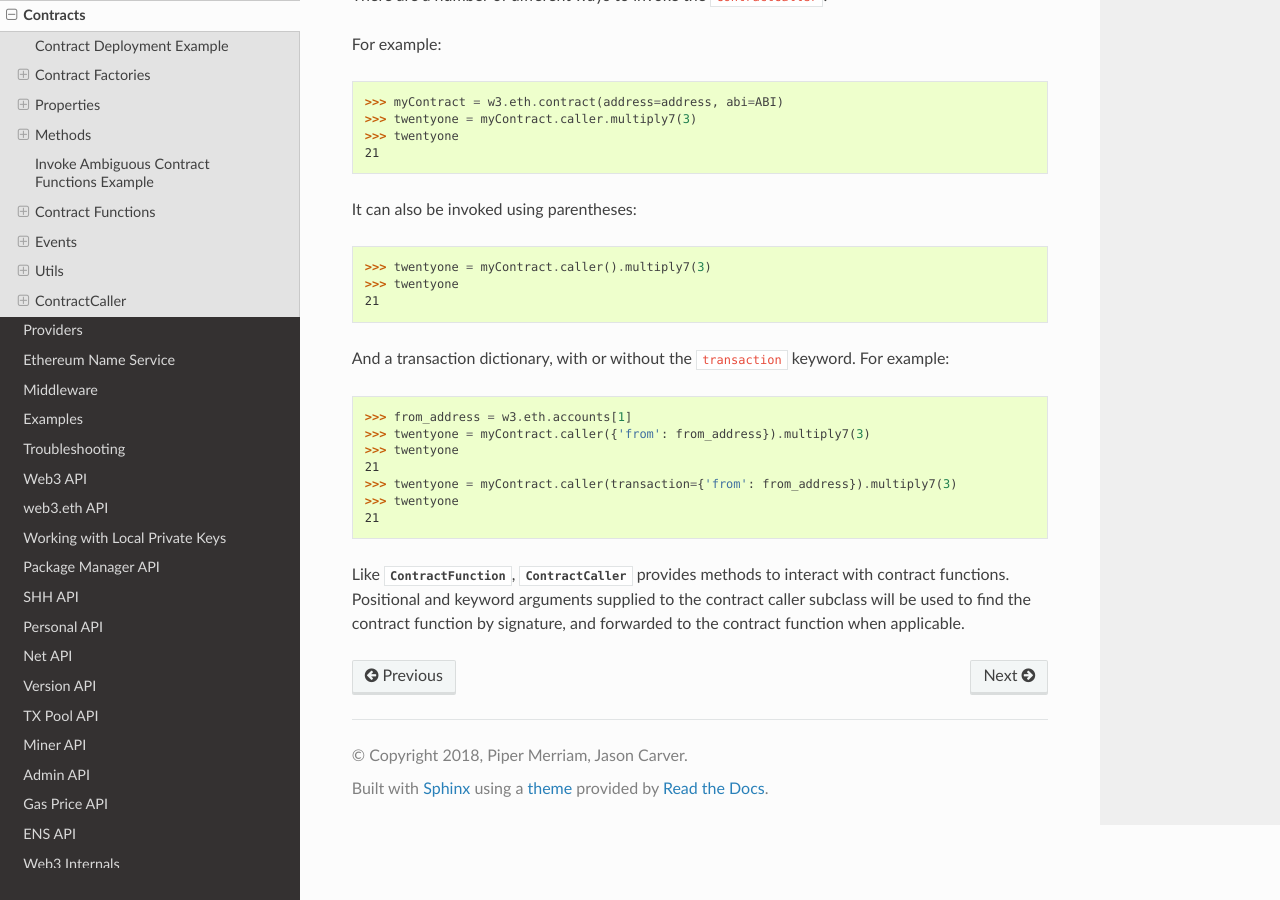
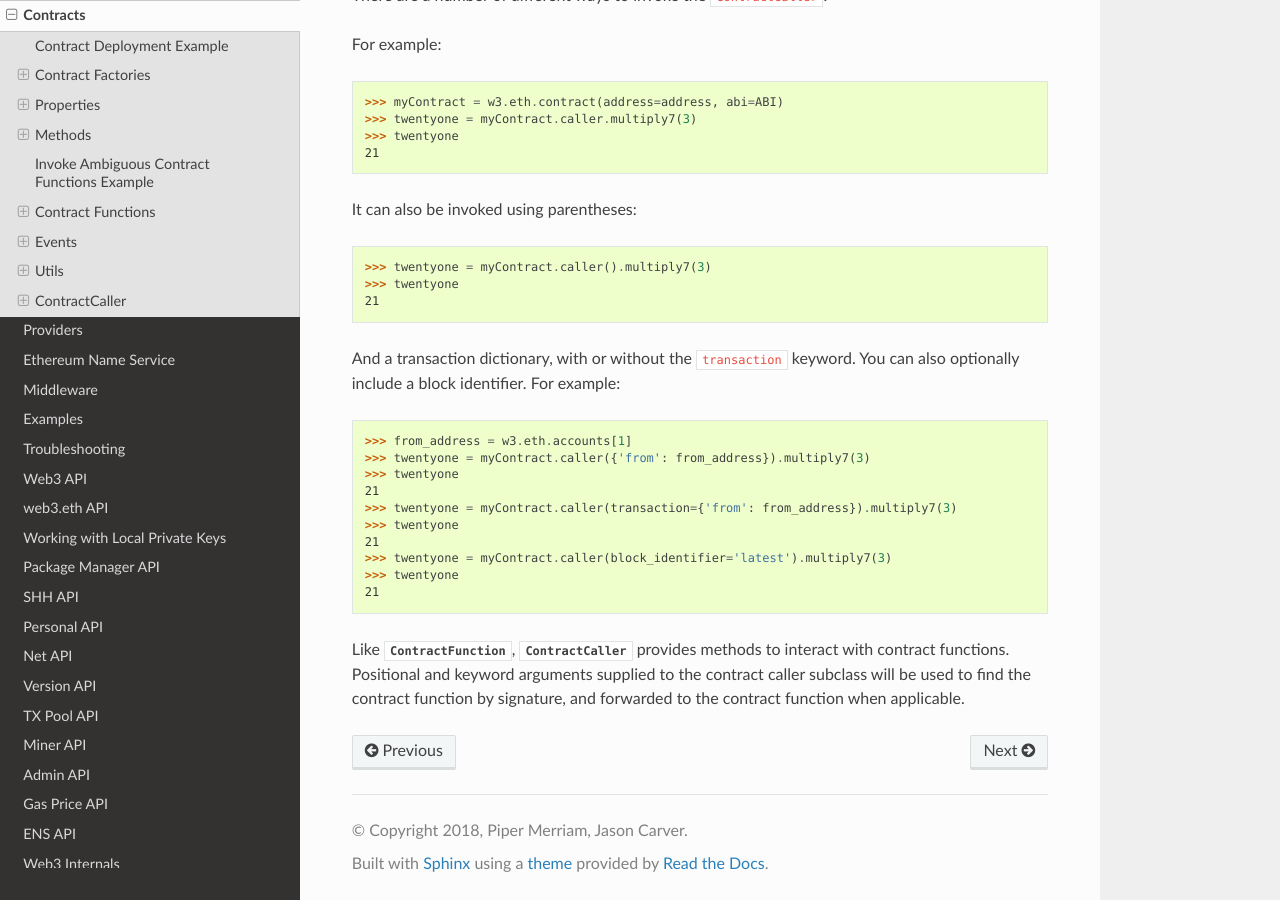
Before and after one commit to shuziren/web3.py, a Sphinx documentation site: the page built from docs/contracts.rst, in a window 1280 px wide and 900 px high, scrolled down 14029 px. Built offline with Sphinx 7.4.7 and the Read the Docs theme 2.0.0, drawn with Linux system fonts in a browser that asks for light colours.

Commit message:
Add block_identifier example

```diff
--- a/docs/contracts.rst
+++ b/docs/contracts.rst
@@ -783,7 +783,8 @@ It can also be invoked using parentheses:
    >>> twentyone
    21
 
-And a transaction dictionary, with or without the ``transaction`` keyword. For example:
+And a transaction dictionary, with or without the ``transaction`` keyword.
+You can also optionally include a block identifier. For example:
 
 .. doctest::
 
@@ -794,6 +795,9 @@ And a transaction dictionary, with or without the ``transaction`` keyword. For e
    >>> twentyone = myContract.caller(transaction={'from': from_address}).multiply7(3)
    >>> twentyone
    21
+   >>> twentyone = myContract.caller(block_identifier='latest').multiply7(3)
+   >>> twentyone
+   21
 
 Like :py:class:`ContractFunction`, :py:class:`ContractCaller`
 provides methods to interact with contract functions.
```
